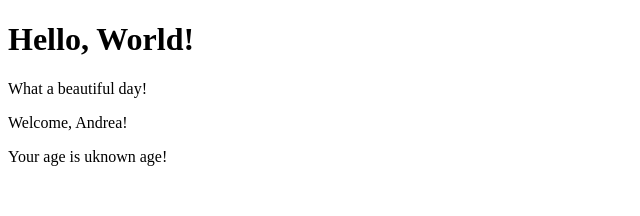
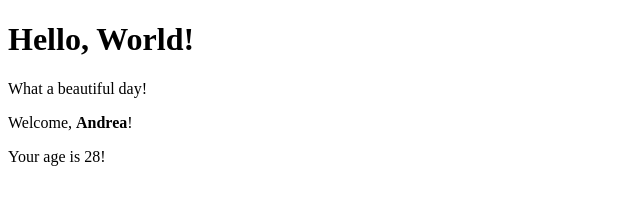
Before and after one commit to ndrSaba/react-exercise, a React (Create React App) app in the folder react-exercises/: page / in a window 1280 px wide. Shown: the top 216 px of the page, without its empty margins (0-640 px from the left). Built offline with nearby package versions, Linux system fonts and the light colour scheme.

Commit message:
es fatto

```diff
--- a/react-exercises/src/App.js
+++ b/react-exercises/src/App.js
@@ -7,7 +7,7 @@ export class App extends React.Component {
         return (
             <div>
                 <Hello />
-                <Welcome name="Andrea" />
+                <Welcome name={<strong>Andrea</strong>} age={28} />
             </div>
         )
     }
```
